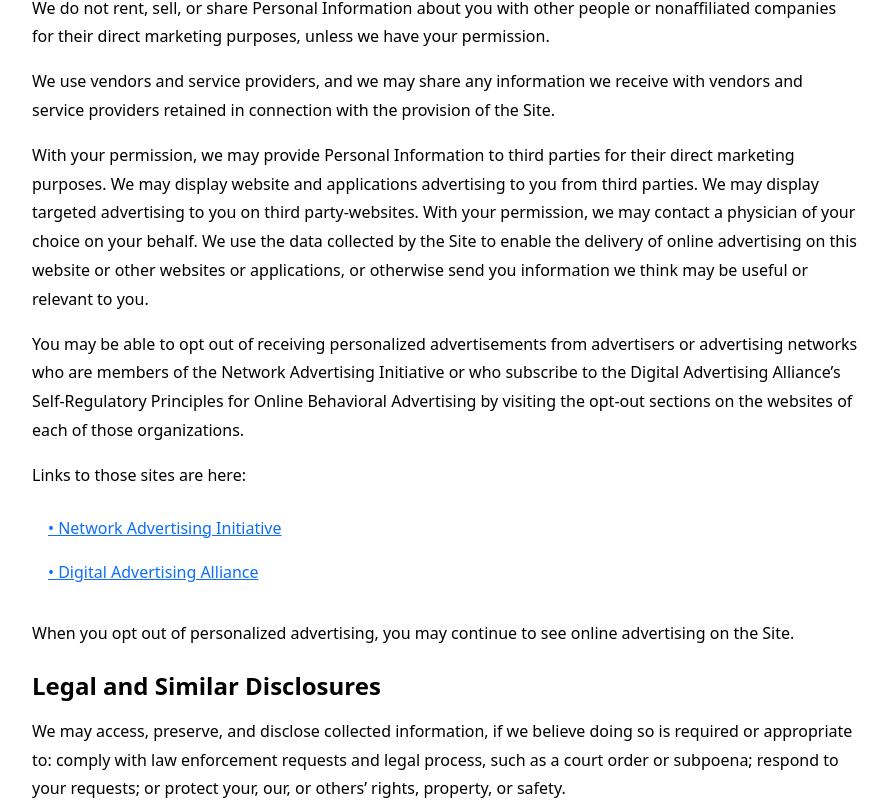
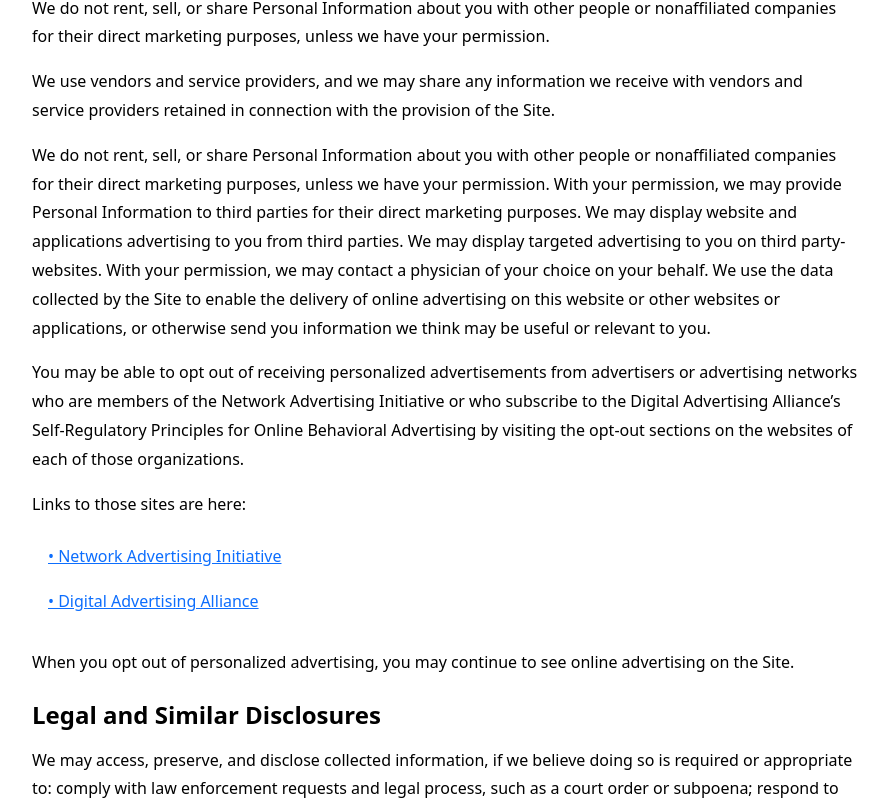
Before and after one commit to itcarbonnurture/carbon_nurture, a Nuxt app: page /faq in a window 1280 px wide. Shown: the part 2358-3160 px from the top of the page, without its empty margins (195-1083 px from the left). Built offline with nearby package versions, Linux system fonts and the light colour scheme; a web font is replaced by a local one.

Commit message:
add ifo FAQ

```diff
--- a/pages/faq.vue
+++ b/pages/faq.vue
@@ -119,12 +119,14 @@
           and service providers retained in connection with the provision of the Site.
         </p>
         <p>
-          With your permission, we may provide Personal Information to third parties for their direct marketing
-          purposes. We may display website and applications advertising to you from third parties. We may
-          display targeted advertising to you on third party-websites. With your permission, we may contact
-          a physician of your choice on your behalf. We use the data collected by the Site to enable the
-          delivery of online advertising on this website or other websites or applications, or otherwise send
-          you information we think may be useful or relevant to you.
+          We do not rent, sell, or share Personal Information about you with other people or nonaffiliated
+companies for their direct marketing purposes, unless we have your permission. With your
+permission, we may provide Personal Information to third parties for their direct marketing
+purposes. We may display website and applications advertising to you from third parties. We may
+display targeted advertising to you on third party-websites. With your permission, we may contact
+a physician of your choice on your behalf. We use the data collected by the Site to enable the
+delivery of online advertising on this website or other websites or applications, or otherwise send
+you information we think may be useful or relevant to you.
         </p>
         <p>
           You may be able to opt out of receiving personalized advertisements from advertisers or
@@ -266,8 +268,9 @@
         <address>
           <strong>Carbon Nurture, Corporation</strong><br>
           121 Loring Ave, Salem, MA 01970<br>
-          <abbr title="Email">Email:</abbr>
-<a href="mailto:contact@carbonnurture.com" class="ms-2">contact@carbonnurture.com</a>
+
+
+<p>You may also contact us via email at <a href="mailto:contact@carbonnurture.com" class="ms-2">contact@carbonnurture.com</a></p>
 
         </address>
       </section>
```
